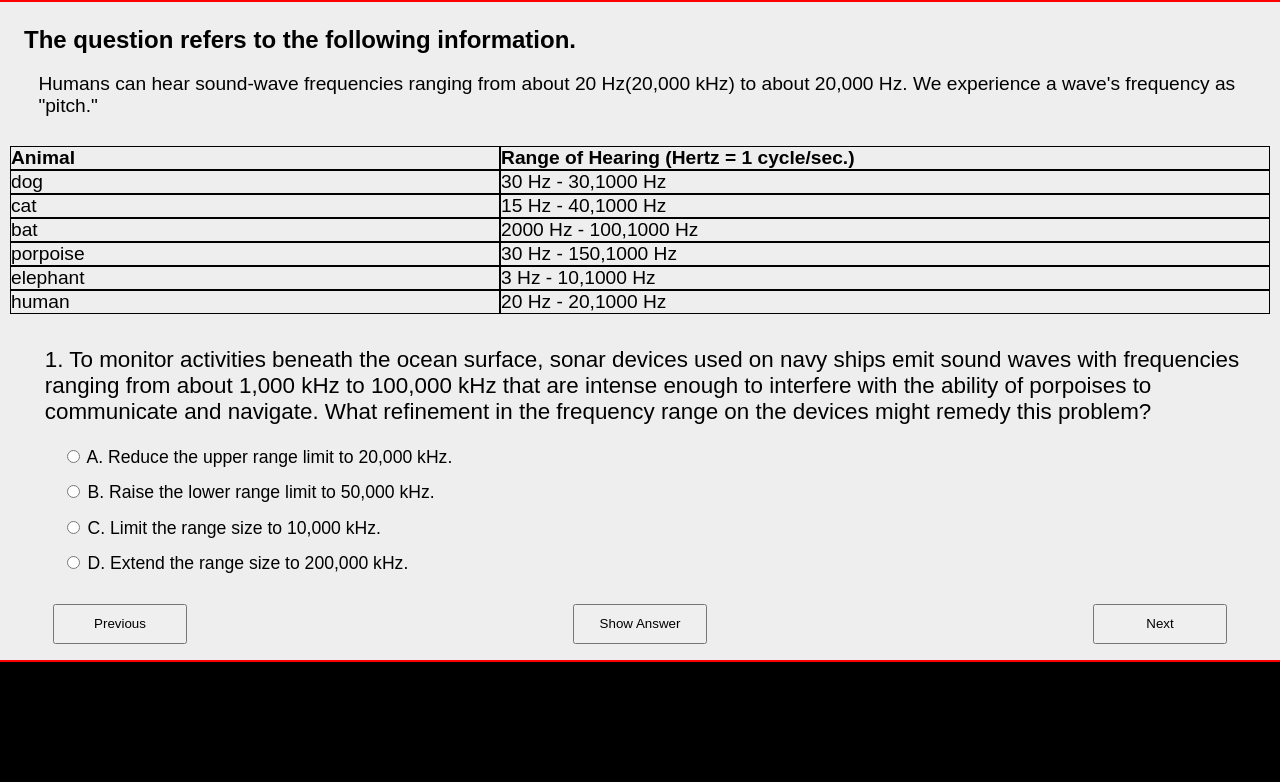
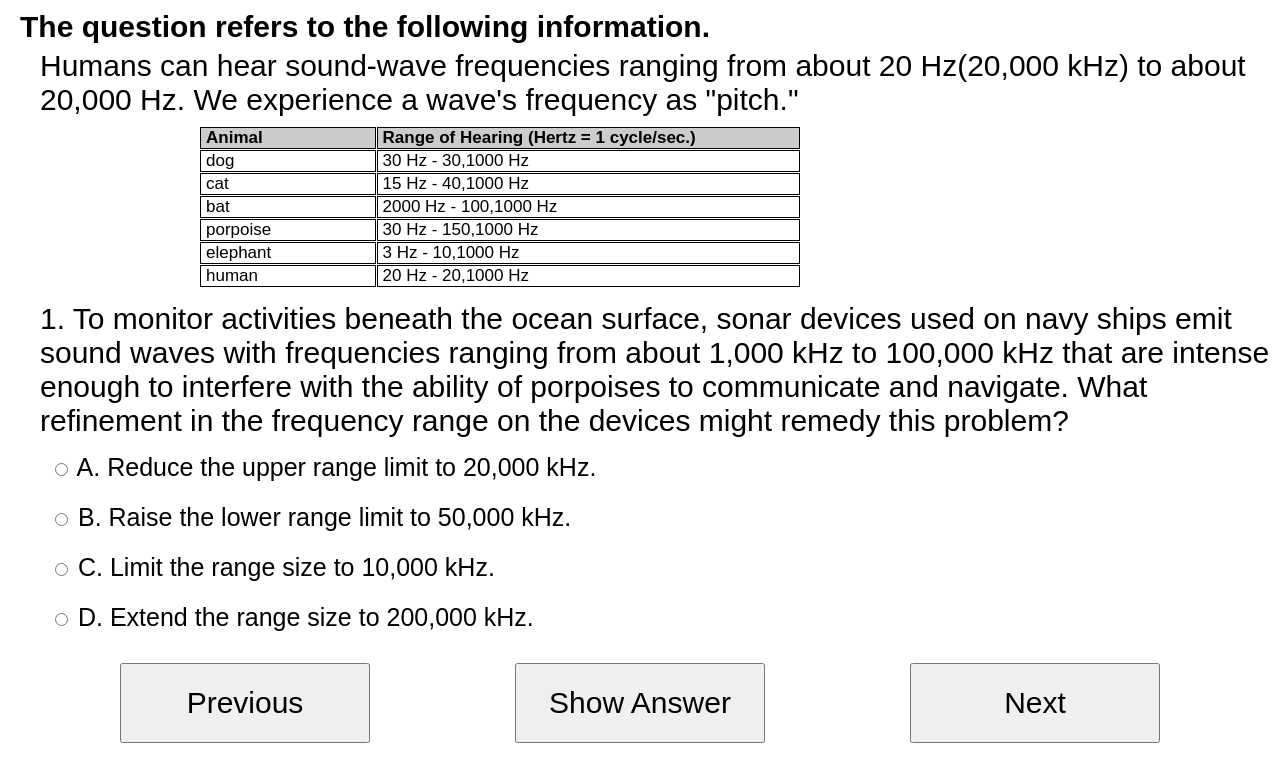
Before and after one commit to engtecmat/practices, a React (Create React App) app: page / in a window 1280 px wide. Shown: the top 782 px of the page. Built offline with nearby package versions, Linux system fonts and the light colour scheme; a web font is replaced by a local one.

Commit message:
change style

```diff
--- a/src/App.css
+++ b/src/App.css
@@ -30,37 +30,28 @@
 
 body {
   text-align: center;
-  background-color: black;
   font-family: 'Andika New Basic', sans-serif;
 }
 
 #main {
-  border: 2px solid red;
-  position: absolute;
-  width: 80em;
   height: auto;
-  /* top: 50%; */
-  left: 50%;
-  transform: translate(-50%, -0%);
-  padding: 10px;
-  background-color: #eee;
   padding: 0;
 }
 
 #prompt {
   text-align: left;
-  margin-top: 1em;
-  padding-left: 1em;
-  font-size: 1.5em;
+  margin-top: 10px;
+  padding-left: 20px;
+  font-size: 30px;
   font-weight: bold;
 }
 
 #passage {
   text-align: left;
-  padding-left: 2em;
-  font-size: 1.2em;
-  margin-top: 1em;
-  margin-bottom: 1em;
+  font-size: 30px;
+  padding-left: 40px;
+  margin-top: 5px;
+  margin-bottom: 10px;
 }
 
 #illustration {
@@ -68,45 +59,42 @@ body {
 }
 
 #illustration img {
-  margin-left: 20em;
+  margin-left: 20px;
 }
 
 #question {
-  height: 10em;
-  font-size: 1.4em;
-  height: 10%;
-  padding-left: 2em;
+  font-size: 30px;
+  padding-left: 40px;
   text-align: left;
-  margin-top: 1em;
-  margin-bottom: 1em;
+  margin-top: 15px;
+  margin-bottom: 15px;
 }
 
 #option {
-  padding-left: 3.5em;
+  padding-left: 50px;
   text-align: left;
-  font-size: 1.1em;
-  height: 50%;
+  font-size: 25px;
 }
 
 .option {
-  height: 2em;
+  height: 50px;
 }
 
 #answer {
-  height: 30%;
-  font-size: 3em;
+  font-size: 30px;
   color: red;
 }
 
 #button-group {
-  bottom: 2em;
-  margin-top: 1em;
-  margin-bottom: 1em;
+  bottom: 20px;
+  margin-top: 10px;
+  margin-bottom: 10px;
 }
 
 #button-group input {
-  height: 3em;
-  width: 10em;
+  font-size: 30px;
+  height: 80px;
+  width: 250px;
 }
 
 #previous {
@@ -120,15 +108,17 @@ body {
 }
 
 .grid-container {
+  width: 600px;
   display: grid;
   grid-template-columns: auto auto;
-  /* gap: 10px; */
-  padding: 10px;
+  gap: 1px;
+  padding-left: 200px;
 }
 
 .grid-container>div {
   border: 1px solid black;
-  font-size: 1.2em;
+  font-size: 17px;
+  padding-left: 5px;
 }
 
 @keyframes App-logo-spin {
--- a/src/App.js
+++ b/src/App.js
@@ -8,7 +8,7 @@ function showAnswer(answer, e) {
 
 function chooseAnswer(option, answer, e) {
   if (option.symbol === answer) {
-    document.getElementById("answer").textContent = "Correct!";
+    document.getElementById("answer").textContent = "You're correct!";
     return;
   }
   document.getElementById("answer").textContent = "";
@@ -28,7 +28,7 @@ function App() {
           {
             questions[0].illustration.data.map((data) => {
               return (
-                <div style={{ fontWeight: data.type === "head" ? "bold" : "" }} >{data.value}</div>
+                <div style={{ fontWeight: data.type === "head" ? "bold" : "", backgroundColor: data.type === "head" ? "#ccc" : ""}} >{data.value}</div>
               );
             })
           }
```
